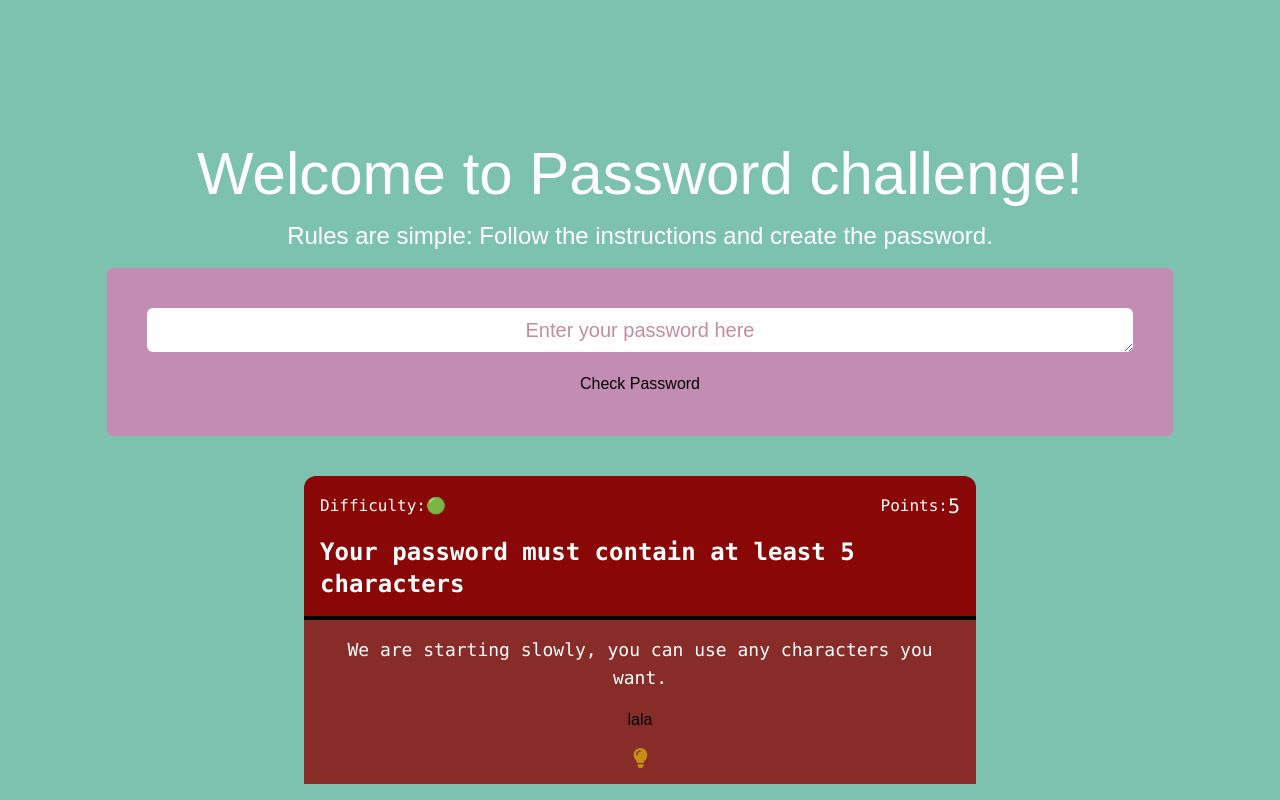
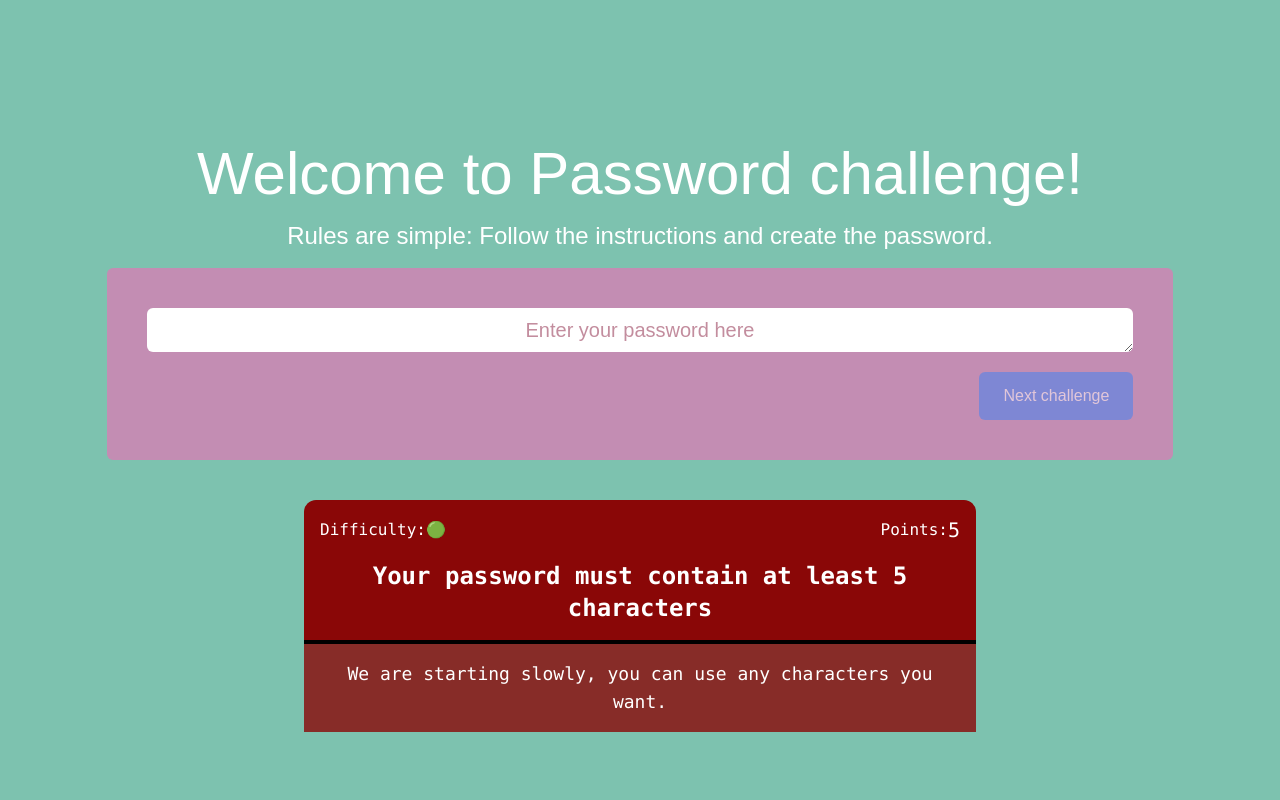
Before and after one commit to Michael-Melis/password-game, a Next.js app: page /en in a window 1280 px wide. Both pictures are taken after a click on the button "Start challenge". Built offline with nearby package versions, Linux system fonts and the light colour scheme.

Commit message:
feat(validation): create logic for form validation

```diff
--- a/app/[locale]/_components/MainChallenge.tsx
+++ b/app/[locale]/_components/MainChallenge.tsx
@@ -12,16 +12,13 @@ const MainChallenge = ({
   challengeStarted: boolean;
   setChallengeStarted: Dispatch<SetStateAction<boolean>>;
 }) => {
-  const handleFormSubmit = (data: any) => {
-    // Here you can implement the logic to validate the user input against the challenge conditions
-    console.log(data.password);
-  };
+
 
   return (
     <div className='rounded-t-2xl flex justify-center w-screen'>
       {challengeStarted ? (
         <div className='flex flex-col w-screen items-center'>
-          <MainInput onSubmit={handleFormSubmit} />
+          <MainInput />
         </div>
       ) : (
         <StyledButton
--- a/app/[locale]/_components/MainInput.tsx
+++ b/app/[locale]/_components/MainInput.tsx
@@ -4,13 +4,15 @@ import * as yup from 'yup';
 import { yupResolver } from '@hookform/resolvers/yup';
 import TasksToSolve from './tasks/TasksToSolve';
 import { useState } from 'react';
+import StyledButton from './elements/Button';
+import { tasks } from '../_data/tasks';
 
-const schema = yup.object().shape({
-  password: yup.string().min(5).required('Password is required'),
-});
+const MainInput = () => {
+  const [challengeNumber, setChallengeNumber] = useState(1);
 
-const MainInput = ({ onSubmit }: { onSubmit: any }) => {
-  const [challengeNumber, setChallengeNumber] = useState(1);
+  const schema = yup.object().shape({
+    password: tasks[challengeNumber - 1].conditionToSolve,
+  });
 
   const defaultValues = {
     password: '',
@@ -21,11 +23,23 @@ const MainInput = ({ onSubmit }: { onSubmit: any }) => {
     control,
     handleSubmit,
     watch,
+    reset,
+    setValue,
+
     formState: { errors, isValid },
   } = useForm({
     defaultValues,
     resolver: yupResolver(schema),
   });
+
+  const handleFormSubmit = ({ password }: { password: string }) => {
+    // * Go to next challenge
+    setChallengeNumber(challengeNumber + 1);
+    // * Reset form to reset validation
+    reset();
+    //* Set value to to use previous password in next challenge
+    setValue('password', password);
+  };
 
   /**
    *
@@ -45,8 +59,8 @@ const MainInput = ({ onSubmit }: { onSubmit: any }) => {
   return (
     <>
       <form
-        className='flex bg-[#c38db3] flex-col justify-center items-center rounded-md p-10 h-auto w-10/12'
-        onSubmit={handleSubmit(onSubmit)}>
+        className='flex bg-[#c38db3] flex-col justify-center items-center rounded-md p-10 h-auto w-10/12 '
+        onSubmit={handleSubmit(handleFormSubmit)}>
         <DynamicRowTextArea
           placeholder='passwordPlaceholder'
           numberOfLetters={watch('password').length}
@@ -56,7 +70,14 @@ const MainInput = ({ onSubmit }: { onSubmit: any }) => {
         <p className='text-4xl mt-5 text-[#E8A87C] break-words w-full '>
           {watch('password')}
         </p>
-        <button type='submit' disabled={isValid}>Check Password</button>
+        <div className='flex justify-end w-full'>
+          <StyledButton
+            title='nextChallenge'
+            useCase='info'
+            size='lg'
+            buttonProps={{ disabled: !isValid }}
+          />
+        </div>
       </form>
       <TasksToSolve isValid={isValid} challengeNumber={challengeNumber} />
     </>
--- a/app/[locale]/_components/elements/Button.tsx
+++ b/app/[locale]/_components/elements/Button.tsx
@@ -8,7 +8,7 @@ const StyledButton = ({
   useCase = 'default',
 }: {
   title: string;
-  buttonProps: React.DetailedHTMLProps<
+  buttonProps?: React.DetailedHTMLProps<
     React.ButtonHTMLAttributes<HTMLButtonElement>,
     HTMLButtonElement
   >;
@@ -47,7 +47,7 @@ const StyledButton = ({
 
   return (
     <button
-      className={`${styles} rounded-md ${useCaseSwitch()} ${sizeSwitch()} text-white  hover:bg-opacity-70 hover:transition ease-in-out duration-300 `}
+      className={`${styles} rounded-md ${useCaseSwitch()} ${sizeSwitch()} text-white  hover:bg-opacity-70 hover:transition ease-in-out duration-300 disabled:opacity-50 disabled:cursor-not-allowed `}
       {...buttonProps}>
       {t(title)}
     </button>
--- a/app/[locale]/_components/elements/DynamicRowTextArea.tsx
+++ b/app/[locale]/_components/elements/DynamicRowTextArea.tsx
@@ -3,7 +3,8 @@
 import { useTranslations } from 'next-intl';
 import { useScreenWidth } from '../../_hooks/useScreenWidth';
 import { calculateNumberOfRows } from '../../_utils/helpers';
-import { Control, Controller } from 'react-hook-form';
+import { Control, Controller, FieldErrors } from 'react-hook-form';
+import { ReactNode } from 'react';
 
 const DynamicRowTextArea = ({
   placeholder,
@@ -15,11 +16,13 @@ const DynamicRowTextArea = ({
   formProps: {
     control: Control<
       {
-        password: string;
+        password: any;
       },
       any
     >;
-    errors: any;
+    errors: FieldErrors<{
+      password: any;
+    }>;
   };
 }) => {
   // * Localization
@@ -45,7 +48,9 @@ const DynamicRowTextArea = ({
           />
         )}
       />
-      {formProps.errors.password && <p>{formProps.errors.password.message}</p>}
+      {formProps.errors.password && (
+        <p>{formProps.errors.password.message as ReactNode}</p>
+      )}
     </>
   );
 };
--- a/app/[locale]/_components/tasks/Task.tsx
+++ b/app/[locale]/_components/tasks/Task.tsx
@@ -16,6 +16,7 @@ export type TaskProps = {
   difficulty: TaskDifficulty;
   points: number;
   solved: boolean;
+  conditionToSolve: any;
   hint?: string;
   solvedAt?: Date;
   description?: string;
@@ -52,7 +53,7 @@ const Task = ({ data }: { data: TaskProps }) => {
   return (
     <div className='flex flex-col max-w-2xl'>
       <div
-        className={`border-b-4 border-black p-4 font-mono ${bgColor} rounded-t-xl`}>
+        className={`border-b-4 border-black text-center p-4 font-mono ${bgColor} rounded-t-xl`}>
         <div className='flex justify-between mb-4'>
           <div className='flex items-center '>
             <TypoWithTranslation
@@ -89,7 +90,7 @@ const Task = ({ data }: { data: TaskProps }) => {
         <div className={`${bgColor} bg-opacity-20 flex flex-col items-center`}>
           <FontAwesomeIcon
             icon={faCheckDouble}
-            className='cursor-pointer animate-pulse p-4 text-6xl text-[#0F9D58]'
+            className='cursor-pointer p-10 text-6xl text-[#0F9D58] animate-ping'
           />
         </div>
       ) : (
--- a/app/[locale]/_components/tasks/TasksToSolve.tsx
+++ b/app/[locale]/_components/tasks/TasksToSolve.tsx
@@ -1,5 +1,6 @@
 import React from 'react';
 import Task, { TaskDifficulty, TaskProps } from './Task';
+import { tasks } from '../../_data/tasks';
 
 const TasksToSolve = ({
   challengeNumber,
@@ -8,37 +9,16 @@ const TasksToSolve = ({
   challengeNumber: number;
   isValid: boolean;
 }) => {
-  const tasks: TaskProps[] = [
-    {
-      id: 1,
-      title: 'title1',
-      difficulty: TaskDifficulty.low,
-      points: 10,
-      solved: false,
-      hint: 'Lorem ipsum dolor sit amet consectetur adipisicing elit. Eius ipsa reprehenderit, voluptate aliquid dolores, optio veritatis ipsum, debitis quia error et minima.',
-      description: 'description1',
-      additionalContent: <>lala</>,
-    },
-    {
-      id: 2,
-      title: 'title1',
-      difficulty: TaskDifficulty.low,
-      points: 10,
-      solved: false,
-      hint: 'Lorem ipsum dolor sit amet consectetur adipisicing elit. Eius ipsa reprehenderit, voluptate aliquid dolores, optio veritatis ipsum, debitis quia error et minima.',
-      description: 'description1',
-      additionalContent: <>lala</>,
-    },
-  ];
+
 
   return (
     <div className='mt-10 max-w-2xl min-w-full rounded flex justify-center'>
       {tasks.map((task, index) => (
-        <>
+        <div key={task.id}>
           {index === challengeNumber - 1 && (
-            <Task key={task.id} data={{ ...task, solved: isValid }} />
+            <Task data={{ ...task, solved: isValid }} />
           )}
-        </>
+        </div>
       ))}
     </div>
   );
--- /dev/null
+++ b/app/[locale]/_data/tasks.tsx
@@ -0,0 +1,30 @@
+import { TaskProps, TaskDifficulty } from '../_components/tasks/Task';
+import * as yup from 'yup';
+
+export const tasks: TaskProps[] = [
+  {
+    id: 1,
+    title: 'title1',
+    difficulty: TaskDifficulty.low,
+    points: 5,
+    solved: false,
+    description: 'description1',
+    conditionToSolve: yup.string().min(5).required('Password is required'),
+  },
+  {
+    id: 2,
+    title: 'title2',
+    difficulty: TaskDifficulty.low,
+    points: 5,
+    solved: false,
+    description: 'description2',
+    conditionToSolve: yup
+      .string()
+      .min(5)
+      .matches(
+        /^(?=.*[@$!%*?&#])[A-Za-z\d@$!%*?&#]{5,}$/,
+        'Password must be at least 5 characters long and contain at least one special character'
+      )
+      .required('Password is required'),
+  },
+];
--- a/messages/en.json
+++ b/messages/en.json
@@ -8,12 +8,15 @@
     "passwordPlaceholder": "Enter your password here"
   },
   "Buttons": {
-    "startChallenge": "Start challenge"
+    "startChallenge": "Start challenge",
+    "nextChallenge": "Next challenge"
   },
   "MainChallenge": {
     "difficulty": "Difficulty: ",
     "points": "Points: ",
     "title1": "Your password must contain at least 5 characters",
-    "description1": "We are starting slowly, you can use any characters you want."
+    "description1": "We are starting slowly, you can use any characters you want.",
+    "title2": "Add special characters to your password",
+    "description2": "Rules will be simple, from now on carry on with your already created password and add any requested characters to pass the challenge. Now you can use any characters you want."
   }
 }
```
